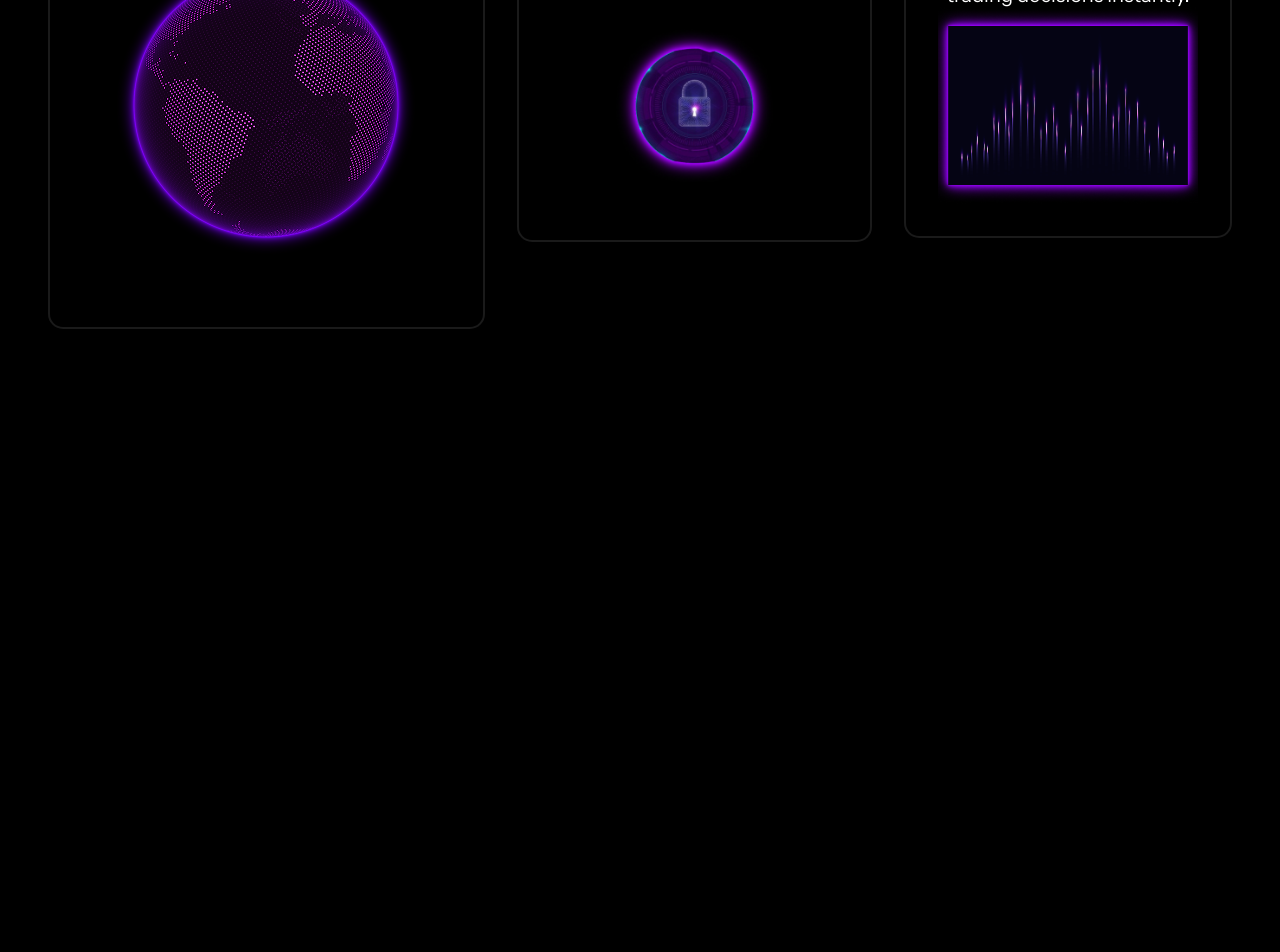
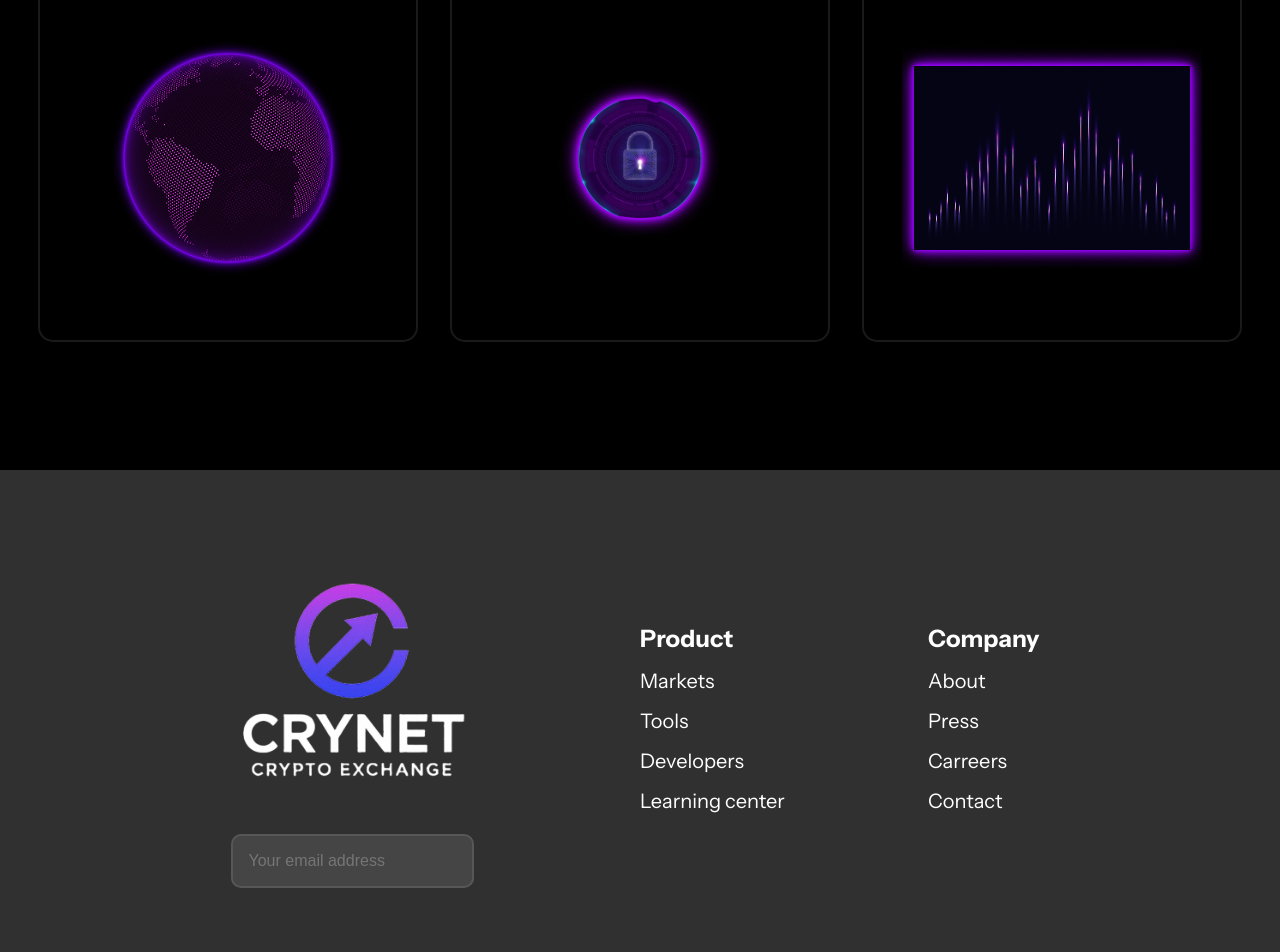
Before and after one commit to Emanuele-Comand/crynet, a plain HTML site: page index.html in a window 1280 px wide. Shown: the part 4199-5151 px from the top of the page. Before the commit the page ends 4528 px from the top, so only its background shows below. Drawn offline with Linux system fonts and the light colour scheme; a web font is replaced by a local one.

Commit message:
working on features section cards

```diff
--- a/css/style.css
+++ b/css/style.css
@@ -631,10 +631,10 @@ h3 span {
 .features-row {
   display: flex;
   justify-content: center;
-  align-items: center;
+  align-items: stretch;
   margin-top: 256px;
-  max-width: 1184px;
   gap: 32px;
+  flex-wrap: wrap;
 }
 
 .features-card {
@@ -647,16 +647,93 @@ h3 span {
   border-radius: 15px;
   color: #fff;
   font-family: var(--font-main);
+  width: 380px;
+  min-height: 420px;
+}
+
+.features-card p {
+  flex-grow: 1;
 }
 
 .features-card h4 {
   font-size: 32px;
 }
 
+.features-card img {
+  width: 300px;
+  height: 300px;
+  object-fit: contain;
+  margin-top: 16px;
+}
+
 .features-card p {
   font-size: 20px;
   padding-top: 16px;
 }
+
+footer {
+  background-color: #303030;
+  margin-top: 128px;
+  padding: 64px;
+}
+
+.footer-grid {
+  display: grid;
+  grid-template-columns: 1fr 1fr;
+  max-width: 1184px;
+  align-items: stretch;
+}
+
+.col-1 {
+  display: flex;
+  flex-direction: column;
+  align-items: center;
+}
+
+.col-1 img {
+  width: 300px;
+  height: 300px;
+}
+
+.col-1 input {
+ background-color: rgba(255, 255, 255, 0.1);
+ border: 2px solid rgba(255, 255, 255, 0.1);
+ padding: 16px;
+ border-radius: 10px;
+ font-size: 16px;
+}
+
+.col-2 {
+  display: grid;
+  grid-template-columns: 1fr 1fr;
+  justify-content: end;
+  align-items: center;
+  color: #fff;
+  font-family: var(--font-main);
+  font-size: 16px;
+}
+
+.col-2 ul {
+  list-style: none;
+}
+
+.col-2 li {
+  padding-top: 16px;
+  font-size: 20px;
+}
+
+.col-2 li a {
+  color: #fff;
+  text-decoration: none;
+}
+
+.col-2 ul li:first-child {
+  font-size: 24px;
+  font-weight: bold;
+}
+
+
+
 
 @keyframes partners-scroll {
   0% {
--- a/index.html
+++ b/index.html
@@ -364,6 +364,42 @@
           </div>
         </div>
       </section>
+      <footer class="footer">
+        <div class="footer-grid">
+          <div class="col-1">
+            <img
+              src="/assets/images/Crynet_logo_text.png"
+              alt="Crynet logo with text"
+            />
+            <input
+              type="text"
+              name="email"
+              id="email"
+              placeholder="Your email address"
+            />
+          </div>
+          <div class="col-2">
+            <div class="product-col">
+              <ul>
+                <li>Product</li>
+                <li><a href="">Markets</a></li>
+                <li><a href="">Tools</a></li>
+                <li><a href="">Developers</a></li>
+                <li><a href="">Learning center</a></li>
+              </ul>
+            </div>
+            <div class="company-col">
+              <ul>
+                <li>Company</li>
+                <li><a href="">About</a></li>
+                <li><a href="">Press</a></li>
+                <li><a href="">Carreers</a></li>
+                <li><a href="">Contact</a></li>
+              </ul>
+            </div>
+          </div>
+        </div>
+      </footer>
     </main>
   </body>
 </html>
```
Also changed, not shown: assets/images/Crynet_logo_text.png (added).
